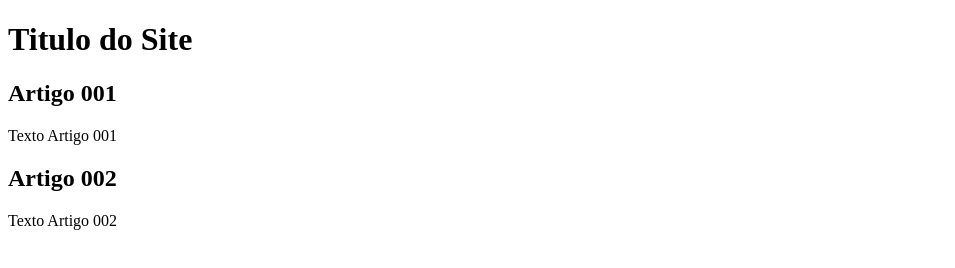
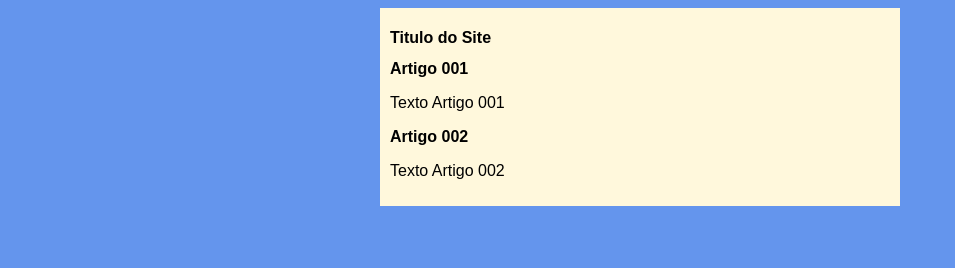
Before and after one commit to GabrielAraujo02/projeto-site, a plain HTML site: page index.html in a window 1280 px wide. Shown: the whole page, without its empty margins (0-955 px from the left). Drawn offline with Linux system fonts and the light colour scheme.

Commit message:
iniciei o design

```diff
--- /dev/null
+++ b/estilos/style.css
@@ -0,0 +1,16 @@
+* {
+    font-family: Arial, Helvetica, sans-serif;
+    font-size: 16px;
+}
+
+body{
+    background-color: cornflowerblue;
+
+}
+main {
+    background-color: cornsilk;
+    width: 500px;
+    margin: auto;
+    padding: 10px;
+    box-shadow: 3px 3px 5px rgb(0, 0, 0 0.473);
+}
--- a/index.html
+++ b/index.html
@@ -5,6 +5,7 @@
     <meta http-equiv="X-UA-Compatible" content="IE=edge">
     <meta name="viewport" content="width=device-width, initial-scale=1.0">
     <title>Título do site</title>
+    <link rel="stylesheet" href="estilos/style.css">
 </head>
 <body>
     <main>
```
